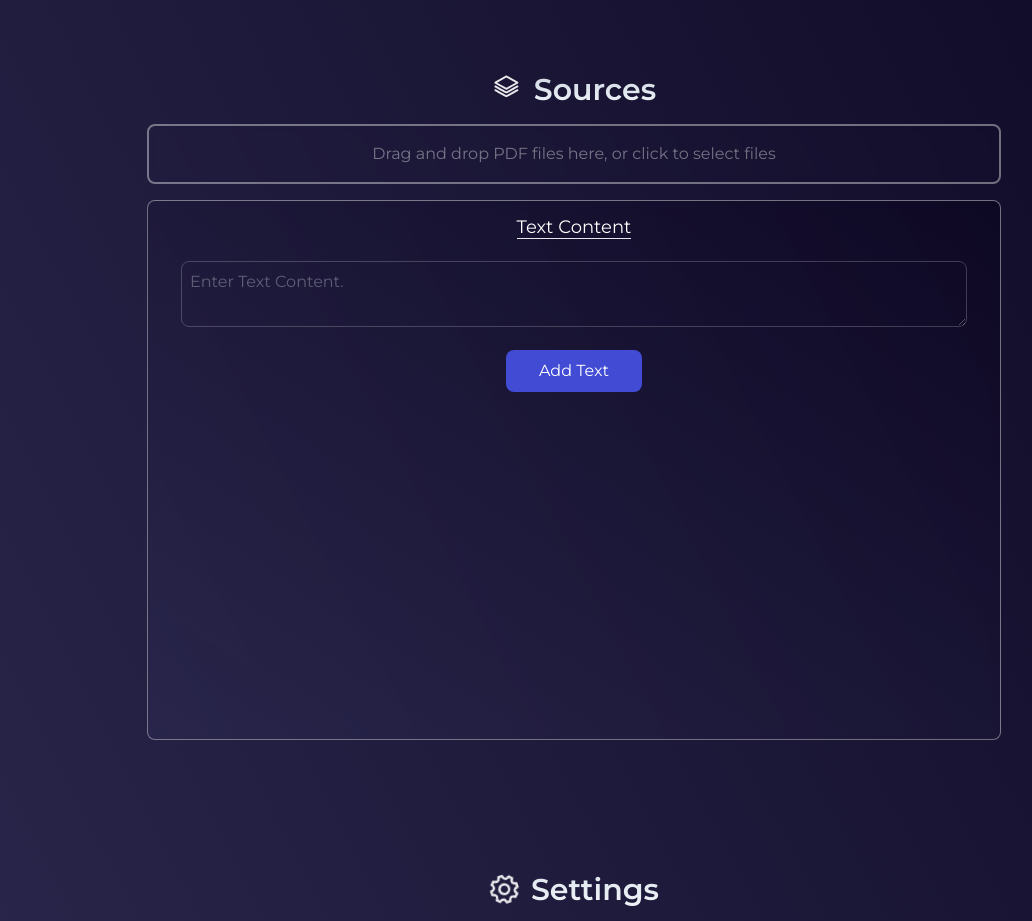
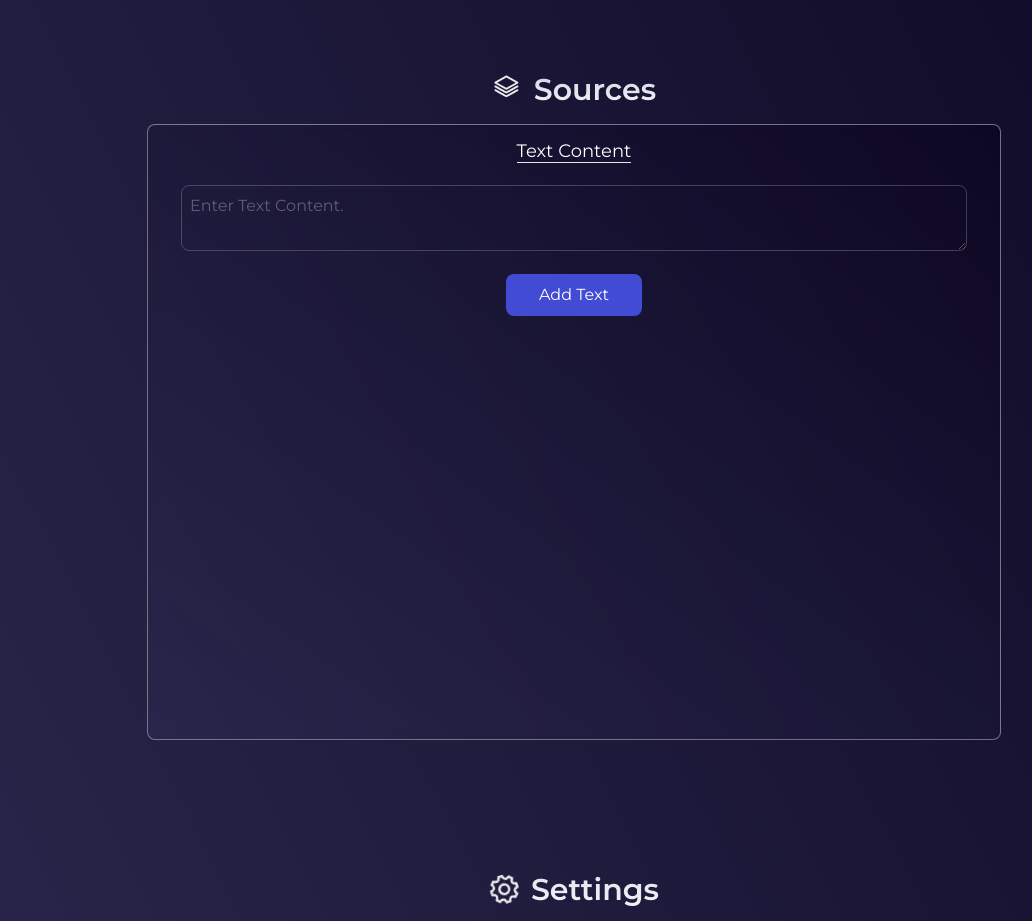
Before and after one commit to cagatav/MySourceAI, a Next.js app: page / in a window 1280 px wide. Shown: the part 960-1881 px from the top of the page, without its empty margins (66-1098 px from the left). Built offline with nearby package versions, Linux system fonts and the light colour scheme.

Commit message:
pdf kısmını geçici olarak kaldırdım

```diff
--- a/src/pages/Sources.js
+++ b/src/pages/Sources.js
@@ -211,7 +211,7 @@
             Sources
           </h1>
         </div>
-        <div {...getRootProps()} className={`lg:w-4/6 xx:w-4/5 mt-4 p-4 border-2 border-solid hover:border-dashed border-opacity-40 hover:border-opacity-100 backdrop-blur-sm duration-1000 rounded-lg cursor-pointer
+        {/*<div {...getRootProps()} className={`lg:w-4/6 xx:w-4/5 mt-4 p-4 border-2 border-solid hover:border-dashed border-opacity-40 hover:border-opacity-100 backdrop-blur-sm duration-1000 rounded-lg cursor-pointer
         ${isDragActive ? 'border-blue-100 bg-blue-100' : 'border-white border-opacity-40'
           } flex flex-col justify-center items-center`}>
           <input {...getInputProps()} />
@@ -254,7 +254,7 @@
               </button>
             </div>
           </div>
-        )}
+        )}*/}
         <div className={`h-full pb-[20px] relative lg:w-4/6 xx:w-4/5 inset-x-0 flex flex-col rounded-lg border bg-gradient-to-tr from-[#2e2b5285] to-[#08021b81] backdrop-blur-sm border-white border-opacity-40 hover:border-opacity-80 duration-1000 mx-auto mt-4
         ${isScrollable ? 'h-4/6 overflow-y-scroll' : 'h-auto'}`}>
           <div className="weight-saver text-center m-3 pb-3 mb-5 relative w-full">
```
